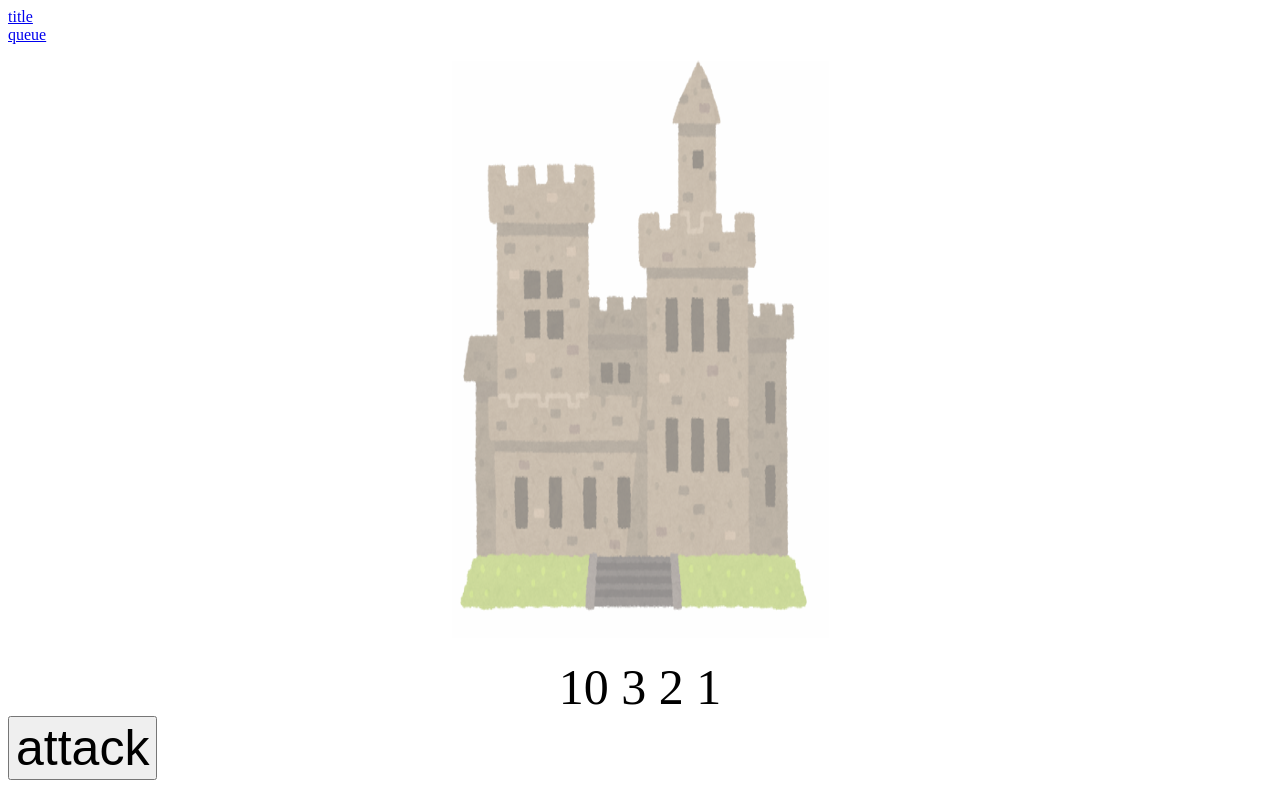
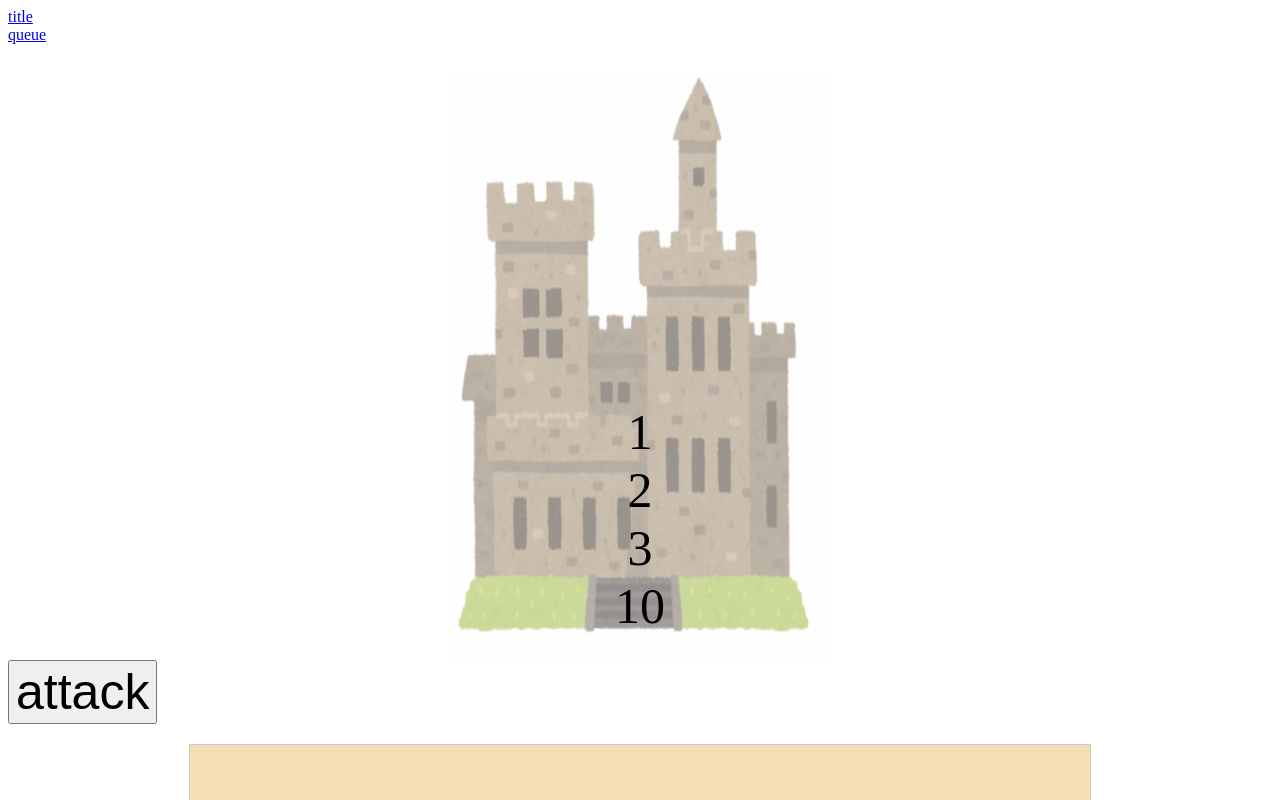
Before and after one commit to tokiotokio/staque, an Angular app: page /game/stack in a window 1280 px wide. Shown: the top 800 px of the page. Built offline with nearby package versions, Linux system fonts and the light colour scheme.

Commit message:
#10 stackを縦書きに，かつ画像の上に表示するように変更

```diff
--- a/src/app/game/stack/stack.component.css
+++ b/src/app/game/stack/stack.component.css
@@ -1,5 +1,12 @@
 #stack {
+	position: relative;
+	align : center;
 	text-align : center;
+	background-size : contain;
+	background-image: url("../../image/stack_appearance.png");
+	background-repeat: no-repeat;
+	background-position : center;
+	height : 600px
 }
 
 #stack span {
@@ -9,3 +16,18 @@
 button {
 	font-size : 50px;
 }
+
+to-upright {
+	-webkit-text-orientation: upright;
+	text-orientation: upright;
+}
+
+.flex{
+	position: absolute;
+	left: 0;
+	right: 0;
+	bottom: 25px;
+	display:flex;
+	flex-flow: column-reverse nowrap;
+
+}
--- a/src/app/game/stack/stack.component.html
+++ b/src/app/game/stack/stack.component.html
@@ -2,9 +2,15 @@
 <nav><a routerLink="/game/queue">queue</a></nav>
 
 <div id="stack">
-	<img [src]="fig_stack">
+	<!-- <img [src]="fig_stack"> -->
 	<p></p>
-	<span *ngFor="let x of stack">{{x}} </span>
+<div class = "flex">
+	<span *ngFor="let x of stack">
+		<!-- <div class="to-upright"> -->
+		{{x}}
+		<!-- </div> -->
+	</span>
+</div>
 </div>
 
 <button (click)="attack()">attack</button>
```
